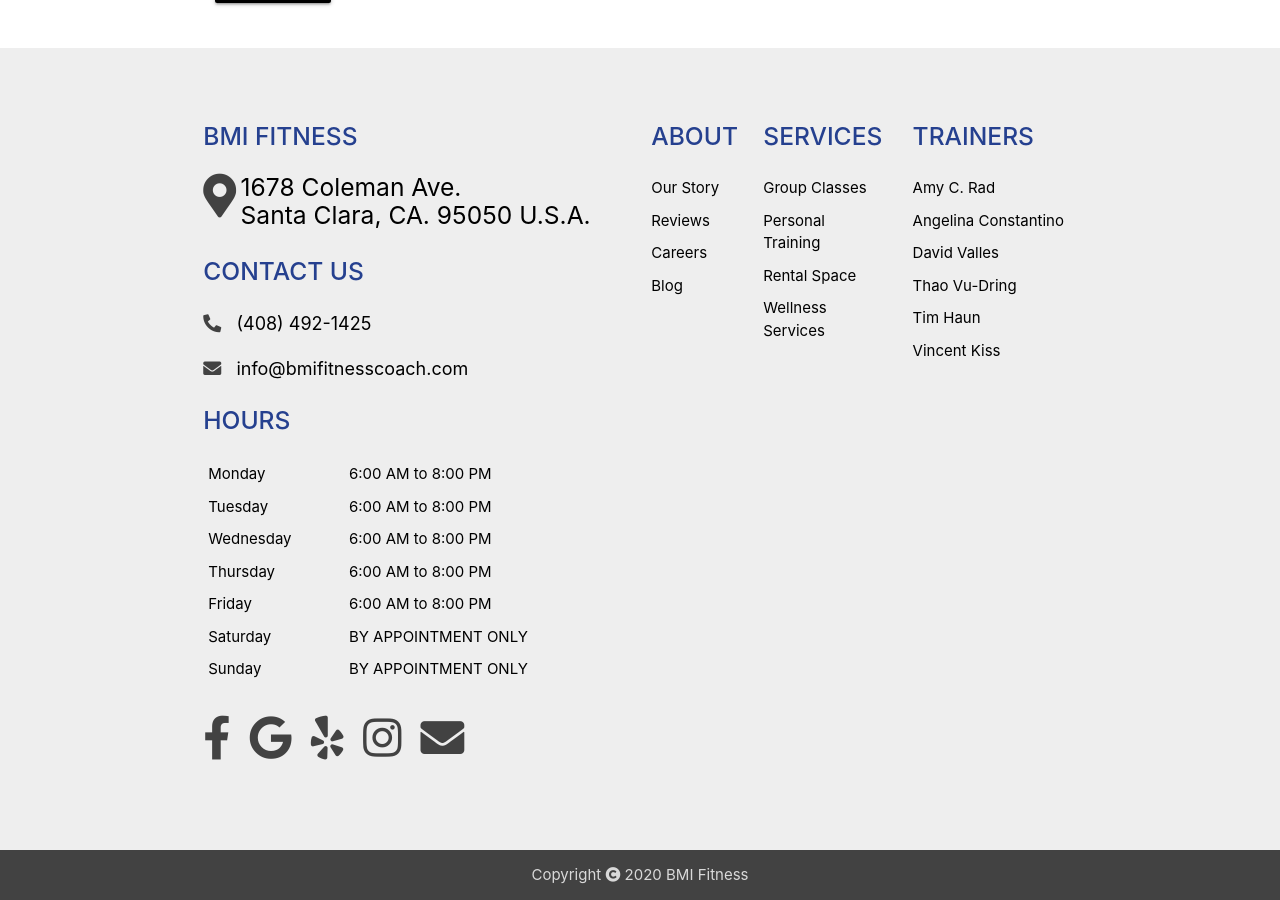
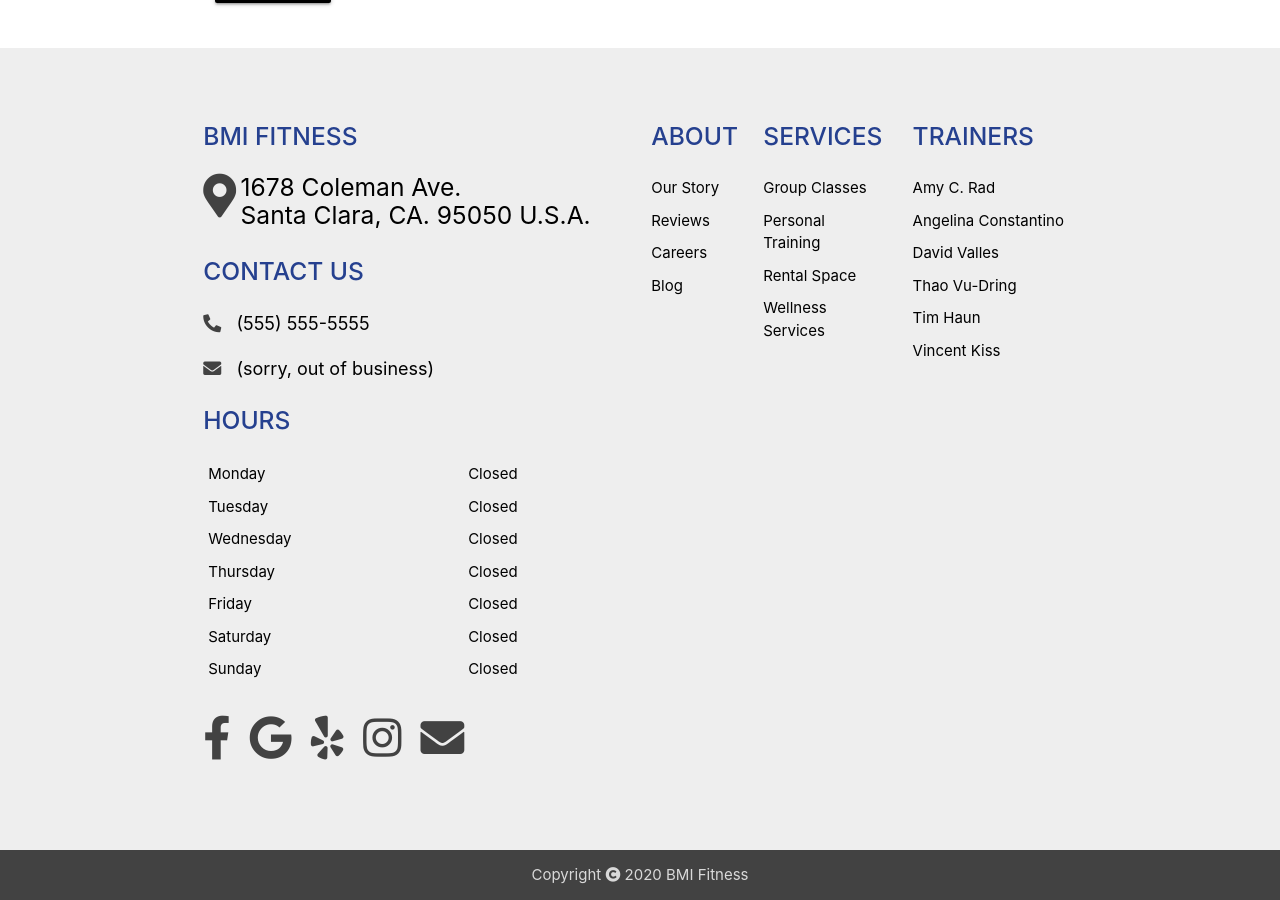
Before and after one commit to dtjv/bmi, a Jekyll site: the page built from _pages/careers.md, in a window 1280 px wide and 900 px high, scrolled down 2941 px. Built offline with Jekyll 4.4.1, drawn with Linux system fonts in a browser that asks for light colours.

Commit message:
Disable forms. Remove contact info

```diff
--- a/_data/contact.yml
+++ b/_data/contact.yml
@@ -6,19 +6,19 @@
   zip: 95050
   country: U.S.A.
 hours:
-- name: Monday
-  hours: 6:00 AM to 8:00 PM
-- name: Tuesday
-  hours: 6:00 AM to 8:00 PM
-- name: Wednesday
-  hours: 6:00 AM to 8:00 PM
-- name: Thursday
-  hours: 6:00 AM to 8:00 PM
-- name: Friday
-  hours: 6:00 AM to 8:00 PM
-- name: Saturday
-  hours: BY APPOINTMENT ONLY
-- name: Sunday
-  hours: BY APPOINTMENT ONLY
-phone: (408) 492-1425
-email: info@bmifitnesscoach.com
+  - name: Monday
+    hours: Closed
+  - name: Tuesday
+    hours: Closed
+  - name: Wednesday
+    hours: Closed
+  - name: Thursday
+    hours: Closed
+  - name: Friday
+    hours: Closed
+  - name: Saturday
+    hours: Closed
+  - name: Sunday
+    hours: Closed
+phone: (555) 555-5555
+email: (sorry, out of business)
--- a/_includes/blocks/forms/book.html
+++ b/_includes/blocks/forms/book.html
@@ -6,7 +6,8 @@
 </div>
 <div class="row">
   <div class="col s12">
-    <form id="book-form" action="https://formspree.io/{{ site.data.contact.email }}" method="POST" class="col s12" data-parsley-validate="">
+    <!-- <form id="book-form" action="https://formspree.io/{{ site.data.contact.email }}" method="POST" class="col s12" data-parsley-validate=""> -->
+    <form id="book-form" action="" method="POST" class="col s12" data-parsley-validate="">
       <div class="row mt2">
         <div class="input-field col s12 m4">
           <input id="first_name" name="first_name" type="text" required="" />
@@ -229,7 +230,7 @@
       <input type="hidden" name="_subject" value="{{ 'Consultation Request | ' | append: page.title }}" />
       <!-- <input type="hidden" name="_cc" value="{{ site.developer }}" /> -->
       <input type="text" name="_gotcha" style="display:none" />
-      <button type="submit" name="Submit" value="Book Consult" form="book-form" class="btn-large btn-bmi--generic">
+      <button type="button" name="Submit" value="Book Consult" form="book-form" class="btn-large btn-bmi--generic">
         Submit
       </button>
     </form>
--- a/_includes/blocks/forms/join.html
+++ b/_includes/blocks/forms/join.html
@@ -6,7 +6,8 @@
 </div>
 <div class="row">
   <div class="col s12">
-    <form id="join-form" action="https://formspree.io/{{ site.data.contact.email }}" method="POST" class="col s12" data-parsley-validate="">
+    <!-- <form id="join-form" action="https://formspree.io/{{ site.data.contact.email }}" method="POST" class="col s12" data-parsley-validate=""> -->
+    <form id="join-form" action="" method="POST" class="col s12" data-parsley-validate="">
       <div class="row mt2">
         <div class="input-field col s12 m3">
           <input id="first_name" name="first_name" type="text" required="" />
@@ -251,7 +252,7 @@
       <!-- <input type="hidden" name="_cc" value="{{ site.developer }}" /> -->
       <input type="hidden" name="page-title" value="{{ page.title }}" style="display:none" />
       <input type="text" name="_gotcha" style="display:none" />
-      <button type="submit" name="Submit" value="Join BMI" form="join-form" class="btn-large btn-bmi--generic">
+      <button type="button" name="Submit" value="Join BMI" form="join-form" class="btn-large btn-bmi--generic">
         Submit
       </button>
     </form>
--- a/_includes/blocks/forms/rent.html
+++ b/_includes/blocks/forms/rent.html
@@ -5,7 +5,8 @@
   </div>
 </div>
 <div class="row">
-  <form id="rent-form" action="https://formspree.io/{{ site.data.contact.email }}" method="POST" class="col s12" data-parsley-validate="">
+  <!-- <form id="rent-form" action="https://formspree.io/{{ site.data.contact.email }}" method="POST" class="col s12" data-parsley-validate=""> -->
+  <form id="rent-form" action="" method="POST" class="col s12" data-parsley-validate="">
     <div class="row mt2">
       <div class="input-field col s12 m3">
         <input id="first_name" name="first_name" type="text" required="" />
@@ -122,7 +123,7 @@
     <input type="hidden" name="_cc" value="{{ site.developer }}" />
     <!-- <input type="hidden" name="_cc" value="{{ site.developer }}" /> -->
     <input type="text" name="_gotcha" style="display:none" />
-    <button type="submit" name="Submit" value="Rent Space" form="rent-form" class="btn-large btn-bmi--generic">
+    <button type="button" name="Submit" value="Rent Space" form="rent-form" class="btn-large btn-bmi--generic">
       Submit
     </button>
   </form>
--- a/_includes/footer.html
+++ b/_includes/footer.html
@@ -59,24 +59,26 @@
             <div class="mt2 mb2">
               {% for icon in site.footer_icons %}
               <span class="mr1">
+                <!--
                 <a
                   href="{{ icon.link }}"
                   aria-label="social media icon for {{ icon.name }}"
                 >
+                -->
                 <i
                   class="{{ icon.icon_classes }} icons icons-large"
                   aria-hidden="true"
                 ></i>
-                </a>
+                <!-- </a> -->
               </span>
               {% endfor %}
 
-              <a href="mailto:{{ contact.email }}" aria-label="email icon">
+              <!-- <a href="mailto:{{ contact.email }}" aria-label="email icon"> -->
               <i
                 class="fas fa-envelope icons icons-large"
                 aria-hidden="true"
               ></i>
-              </a>
+              <!-- </a> -->
             </div>
           </div>
         </div>
```
Lines whose indentation alone changed are shown as unchanged.
